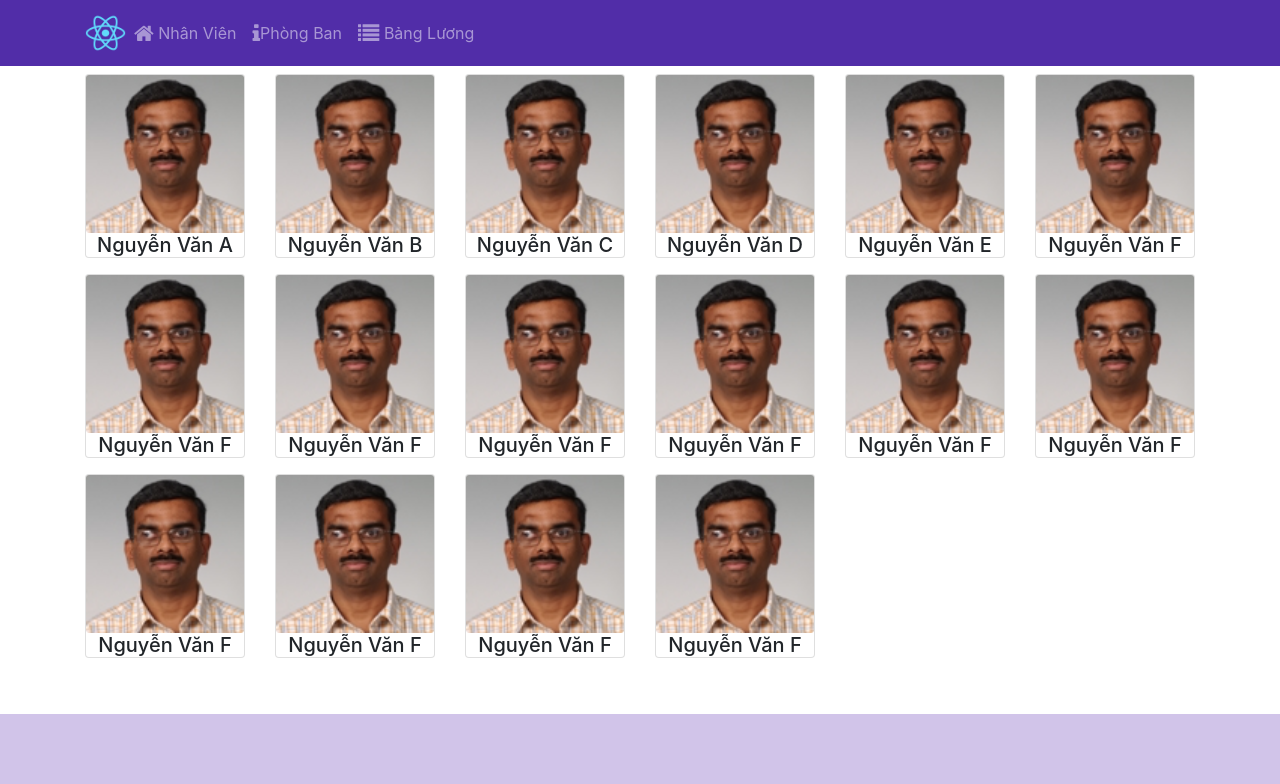
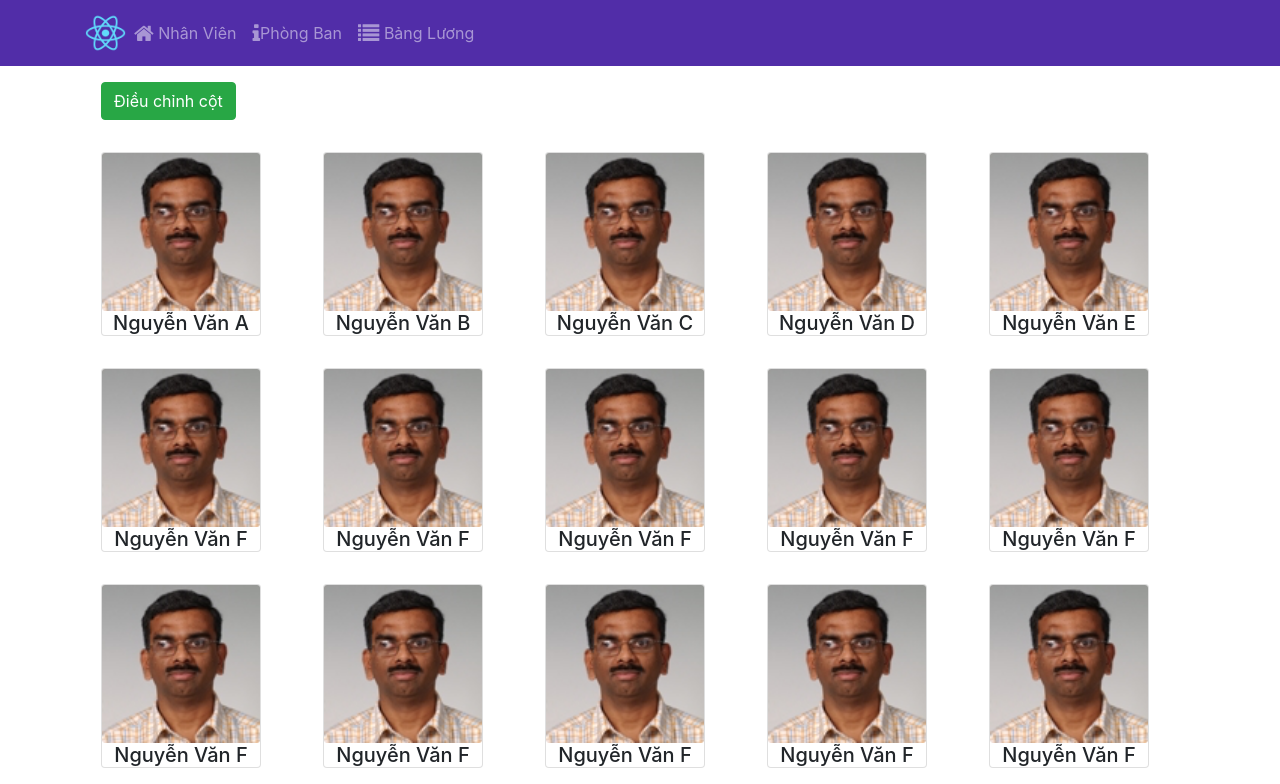
Before and after one commit to SilvioAnh/ASM1, a React (Create React App) app: page /staff in a window 1280 px wide. Shown: the top 784 px of the page. Built offline with nearby package versions, Linux system fonts and the light colour scheme.

Commit message:
update mut button thay doi cot trong danh sach nhan vien

```diff
--- a/src/component/StaffListComponent.js
+++ b/src/component/StaffListComponent.js
@@ -7,7 +7,11 @@ class StaffList extends Component{
     super(props);
     this.state = {
       selectedStaff : null,
+      onCol:"col-6 col-lg-2 col-md-4 m-3"
     }
+  }
+  onColSelected(col){
+    this.setState({onCol: col})
   }
   onStaffSelected(names){
     this.setState({selectedStaff: names})
@@ -15,7 +19,7 @@ class StaffList extends Component{
   renderStaff(names){
     if(names != null){
       return(
-        <Card className="card1">
+        <Card>
             <CardTitle>Họ và tên: {names.name}</CardTitle>
             <CardText>Ngày sinh: {dateFormat(names.doB, "dd/mm/yyyy")}</CardText>
             <CardText>Ngày vào công ty: {dateFormat(names.startDate, "dd/mm/yyyy")}</CardText>
@@ -34,7 +38,7 @@ class StaffList extends Component{
   render() {
     const menu = this.props.staffs.map((names) => {
         return (
-          <div key={names.id} className="col-2 mt-2 mb-2">
+          <div key={names.id} className={this.state.onCol}>
             <Card onClick={() => this.onStaffSelected(names)}>
               <CardImg width="100%" src={names.image} alt={names.name}/>
               <CardTitle className="m-auto">{names.name}</CardTitle>
@@ -43,8 +47,13 @@ class StaffList extends Component{
         );
     })
     return(
-      <React.Fragment>
         <div className="container">
+          <div className="row m-3">
+            <button className="btn btn-success mr-3"
+             onClick={()=> this.onColSelected("col-12 col-lg-3 col-md-4 m-3")}>
+              Điều chỉnh cột
+            </button>
+          </div>
           <div className="row">
             {menu}
           </div>
@@ -52,7 +61,6 @@ class StaffList extends Component{
             {this.renderStaff(this.state.selectedStaff)}
           </div>
       </div>
-    </React.Fragment>
     )
   }
 }
```
Lines whose indentation alone changed are shown as unchanged.
